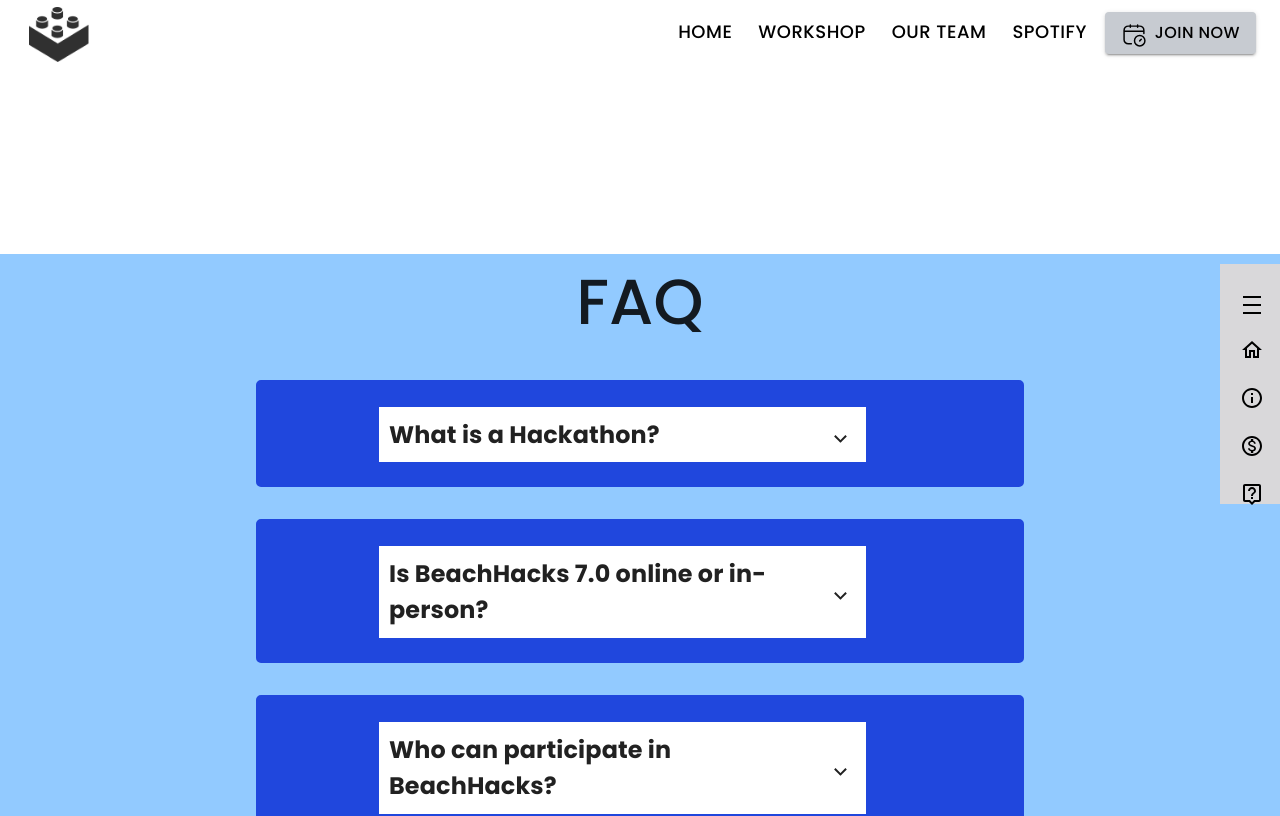
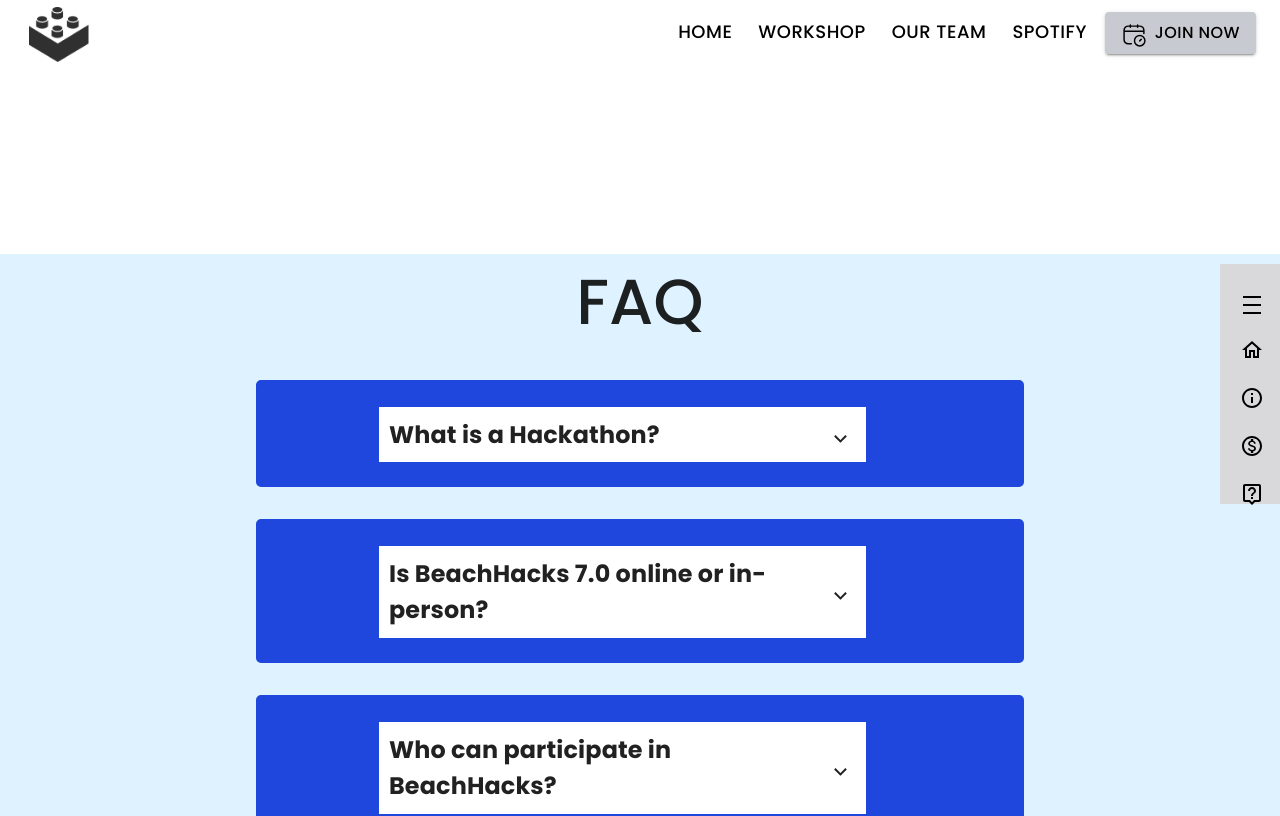
Before and after one commit to BeachHacks/BeachHacks-Website-2023, a React (Create React App) app: page /FAQ in a window 1280 px wide. Shown: the top 816 px of the page. Built offline with nearby package versions, Linux system fonts and the light colour scheme.

Commit message:
answer fix

```diff
--- a/src/views/FAQ/FAQ.css
+++ b/src/views/FAQ/FAQ.css
@@ -5,7 +5,7 @@
     margin: clamp(1rem, -2.3333rem + 17.7778vw, 12rem) 0px clamp(1rem, -2.3333rem + 17.7778vw, 12rem) 0px;
     padding: 0px;
     max-width: 100%;
-    background-color: rgb(146, 202, 255);
+    background-color: #DFF2FF;
 
 }
 
```
